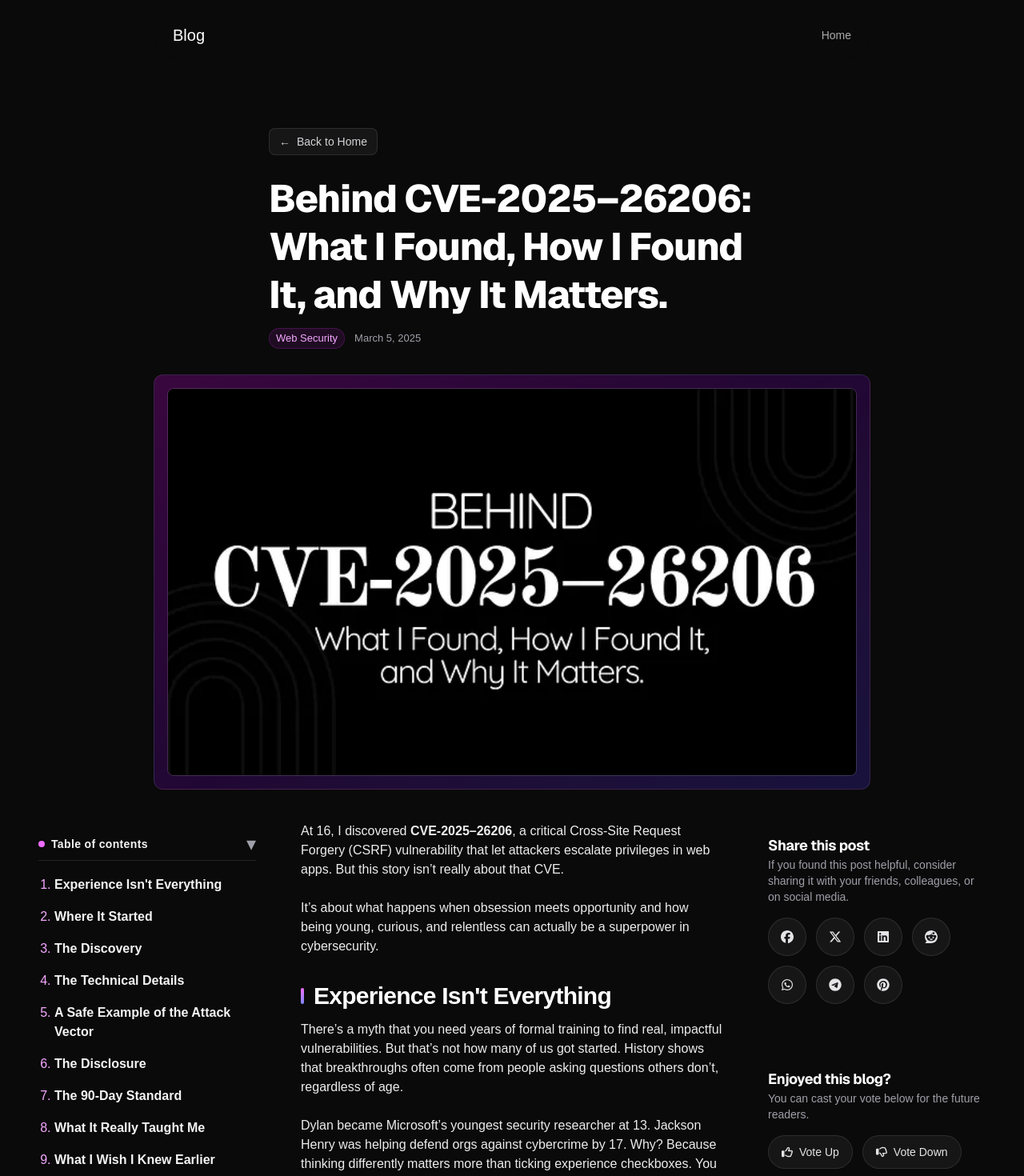
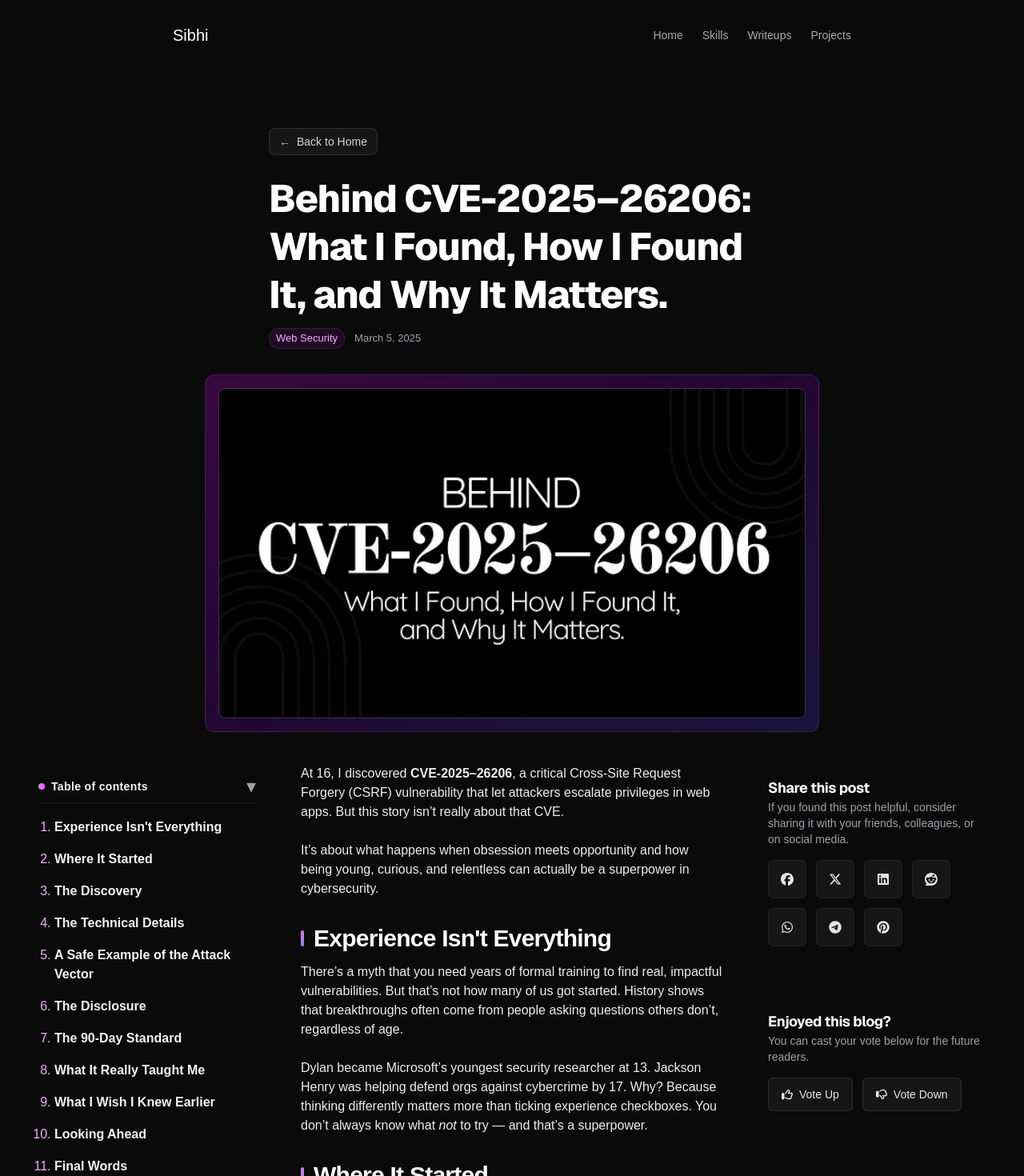
Before and after one commit to Tokittoo/xibhi, a Next.js app: page /CVE-26206-2025 in a window 1280 px wide. Shown: the top 1470 px of the page at 80% size. Built offline with nearby package versions, Linux system fonts and the light colour scheme.

Commit message:
Add files via upload

```diff
--- a/src/app/CVE-26206-2025/CVENavbar.tsx
+++ b/src/app/CVE-26206-2025/CVENavbar.tsx
@@ -4,7 +4,10 @@ import React, { useRef, useState } from "react";
 import Link from "next/link";
 
 const navLinks = [
-  { name: "Home", href: "/" }
+  { name: "Home", href: "/" },
+  { name: "Skills", href: "/#Skills" },
+  { name: "Writeups", href: "/#Writeups" },
+  { name: "Projects", href: "/#Projects" }
 ];
 
 export default function CVENavbar() {
@@ -64,7 +67,7 @@ export default function CVENavbar() {
         }}
       >
         <Link className="w-max flex-shrink-0 flex items-center gap-2" href="/CVE-26206-2025">
-          <span className="text-lg md:text-xl text-white">Blog</span>
+          <span className="text-lg md:text-xl text-white">Sibhi</span>
         </Link>
 
         <div className="hidden md:flex gap-6" style={{ opacity: 1 }}>
--- a/src/app/CVE-26206-2025/page.tsx
+++ b/src/app/CVE-26206-2025/page.tsx
@@ -1,9 +1,13 @@
 import React from 'react'
 import Link from 'next/link'
-import { FaFacebook, FaXTwitter, FaLinkedin, FaReddit, FaWhatsapp, FaTelegram, FaPinterest, FaRegThumbsUp, FaRegThumbsDown } from 'react-icons/fa6'
+import { FaRegThumbsUp, FaRegThumbsDown, FaGithub, FaInstagram, FaLinkedin, FaMedium } from 'react-icons/fa6'
+import ShareButtons from '@/components/ShareButtons'
+import { IconBrandX } from '@tabler/icons-react'
+import FeedbackButtons from '@/components/FeedbackButtons'
 
 const WriteupPage = () => {
   return (
+    <>
     <article className="max-w-2xl mx-auto" style={{ fontFamily: 'General Sans, sans-serif' }}>
       <div className="mb-6" id="cve-back">
         <Link href="/" className="inline-flex items-center gap-2 text-sm text-zinc-300 hover:text-white rounded-lg border border-white/10 px-3 py-1.5 bg-white/5">
@@ -20,7 +24,7 @@ const WriteupPage = () => {
       </div>
 
       <div className="relative mx-[calc(50%-50vw)] w-screen px-6 mt-8">
-        <div className="mx-auto w-full max-w-4xl rounded-xl overflow-hidden border border-white/10 bg-gradient-to-br from-fuchsia-600/25 via-purple-700/20 to-indigo-700/25">
+        <div className="mx-auto w-full max-w-3xl rounded-xl overflow-hidden border border-white/10 bg-gradient-to-br from-fuchsia-600/25 via-purple-700/20 to-indigo-700/25">
           <div className="p-3 md:p-4">
             <div className="rounded-lg border border-white/15 overflow-hidden">
               <picture>
@@ -267,30 +271,35 @@ const WriteupPage = () => {
               <div className="bg-background p-6">
                 <h3 className="font-sans font-bold tracking-tight text-lg text-white">Share this post</h3>
                 <p className="text-sm text-zinc-400">If you found this post helpful, consider sharing it with your friends, colleagues, or on social media.</p>
-                <div className="mt-4 flex flex-wrap gap-3">
-                  <a aria-label="Share on Facebook" className="grid place-items-center size-12 rounded-full border border-white/10 bg-white/5 text-zinc-200 hover:text-white" href="#" target="_blank" rel="noopener noreferrer"><FaFacebook /></a>
-                  <a aria-label="Share on X" className="grid place-items-center size-12 rounded-full border border-white/10 bg-white/5 text-zinc-200 hover:text-white" href="#" target="_blank" rel="noopener noreferrer"><FaXTwitter /></a>
-                  <a aria-label="Share on LinkedIn" className="grid place-items-center size-12 rounded-full border border-white/10 bg-white/5 text-zinc-200 hover:text-white" href="#" target="_blank" rel="noopener noreferrer"><FaLinkedin /></a>
-                  <a aria-label="Share on Reddit" className="grid place-items-center size-12 rounded-full border border-white/10 bg-white/5 text-zinc-200 hover:text-white" href="#" target="_blank" rel="noopener noreferrer"><FaReddit /></a>
-                  <a aria-label="Share on WhatsApp" className="grid place-items-center size-12 rounded-full border border-white/10 bg-white/5 text-zinc-200 hover:text-white" href="#" target="_blank" rel="noopener noreferrer"><FaWhatsapp /></a>
-                  <a aria-label="Share on Telegram" className="grid place-items-center size-12 rounded-full border border-white/10 bg-white/5 text-zinc-200 hover:text-white" href="#" target="_blank" rel="noopener noreferrer"><FaTelegram /></a>
-                  <a aria-label="Share on Pinterest" className="grid place-items-center size-12 rounded-full border border-white/10 bg-white/5 text-zinc-200 hover:text-white" href="#" target="_blank" rel="noopener noreferrer"><FaPinterest /></a>
-                </div>
+                <ShareButtons title="Behind CVE-2025–26206: What I Found, How I Found It, and Why It Matters." className="mt-4 flex flex-wrap gap-3" buttonClassName="size-12" size={48} />
               </div>
 
               <div className="bg-background p-6">
                 <h3 className="font-sans font-bold tracking-tight text-lg text-white">Enjoyed this blog?</h3>
                 <p className="text-sm text-zinc-400">You can cast your vote below for the future readers.</p>
-                <div className="mt-4 flex items-center gap-3">
-                  <button className="inline-flex items-center gap-2 rounded-full border border-white/10 bg-white/5 px-4 py-2.5 text-sm text-zinc-200 hover:text-white"><FaRegThumbsUp /> Vote Up</button>
-                  <button className="inline-flex items-center gap-2 rounded-full border border-white/10 bg-white/5 px-4 py-2.5 text-sm text-zinc-200 hover:text-white"><FaRegThumbsDown /> Vote Down</button>
-                </div>
+                <FeedbackButtons className="mt-4" storageKey="cve-26206-2025-feedback" pageId="cve-26206-2025" />
               </div>
             </div>
           </aside>
         </div>
       </div>
     </article>
+
+    {/* Bottom social row footer */}
+    <div className="relative mx-[calc(50%-50vw)] w-screen px-6 mt-9">
+      <div className="mx-auto w-full max-w-7xl border-t border-white/10" />
+      <div className="mx-auto w-full max-w-7xl flex items-center justify-between px-0 py-6">
+        <div className="flex items-center gap-3 text-zinc-400">
+          <a href="https://github.com/xibhi" target="_blank" rel="noopener noreferrer" className="grid place-items-center size-9 rounded-md border border-white/10 bg-white/5 hover:text-white"><FaGithub className="size-4" /></a>
+          <a href="https://x.com/xibhi_" target="_blank" rel="noopener noreferrer" className="grid place-items-center size-9 rounded-md border border-white/10 bg-white/5 hover:text-white"><IconBrandX className="size-4" /></a>
+          <a href="https://www.instagram.com/_xibhi_" target="_blank" rel="noopener noreferrer" className="grid place-items-center size-9 rounded-md border border-white/10 bg-white/5 hover:text-white"><FaInstagram className="size-4" /></a>
+          <a href="https://www.linkedin.com/in/sibhibalamurugan" target="_blank" rel="noopener noreferrer" className="grid place-items-center size-9 rounded-md border border-white/10 bg-white/5 hover:text-white"><FaLinkedin className="size-4" /></a>
+          <a href="https://medium.com/@xibhi" target="_blank" rel="noopener noreferrer" className="grid place-items-center size-9 rounded-md border border-white/10 bg-white/5 hover:text-white"><FaMedium className="size-4" /></a>
+        </div>
+        <div className="text-xs text-zinc-500">2025 © All rights reserved.</div>
+      </div>
+    </div>
+    </>
   )
 }
 
--- a/src/app/page.tsx
+++ b/src/app/page.tsx
@@ -6,15 +6,23 @@ import Projects from '@/components/Projects'
 import { AnimationWrapper } from '@/components/ui/animation-wrapper'
 import Writeups from '@/components/Writeups'
 import HallOfFame from '@/components/HallOfFame'
+import HashScrollCenter from '@/components/HashScrollCenter'
 
 const Home = () => {
   return (
     <AnimationWrapper>
+      <HashScrollCenter />
       <Intro />
       <HallOfFame />
-      <Skills />
-      <Writeups />
-      <Projects />
+      <section id="Skills">
+        <Skills />
+      </section>
+      <section id="Writeups">
+        <Writeups />
+      </section>
+      <section id="Projects">
+        <Projects />
+      </section>
     </AnimationWrapper>
   )
 }
--- /dev/null
+++ b/src/components/FeedbackButtons.tsx
@@ -0,0 +1,81 @@
+"use client";
+
+import React from "react";
+import { FaRegThumbsUp, FaRegThumbsDown } from "react-icons/fa6";
+
+type Feedback = "up" | "down" | null;
+
+export default function FeedbackButtons({
+  storageKey = "cve_feedback",
+  className,
+  pageId = "cve-26206-2025",
+}: {
+  storageKey?: string;
+  className?: string;
+  pageId?: string;
+}) {
+  const [choice, setChoice] = React.useState<Feedback>(null);
+  const [submitted, setSubmitted] = React.useState(false);
+  const [counts, setCounts] = React.useState<{ up: number; down: number; total: number } | null>(null);
+
+  React.useEffect(() => {
+    try {
+      const saved = window.localStorage.getItem(storageKey);
+      if (saved === "up" || saved === "down") {
+        setChoice(saved);
+        setSubmitted(true);
+      }
+    } catch {}
+    // Load server counts
+    fetch(`/api/feedback?page=${encodeURIComponent(pageId)}`)
+      .then(r => r.json())
+      .then(d => setCounts({ up: d.up ?? 0, down: d.down ?? 0, total: d.total ?? 0 }))
+      .catch(() => setCounts(null))
+  }, [storageKey]);
+
+  const submit = (value: Feedback) => () => {
+    if (submitted) return;
+    setChoice(value);
+    setSubmitted(true);
+    try {
+      if (value) window.localStorage.setItem(storageKey, value);
+    } catch {}
+    // Persist to server
+    fetch('/api/feedback', {
+      method: 'POST',
+      headers: { 'Content-Type': 'application/json' },
+      body: JSON.stringify({ page: pageId, vote: value })
+    }).then(r => r.json()).then(d => setCounts({ up: d.up ?? 0, down: d.down ?? 0, total: d.total ?? 0 })).catch(() => {})
+  };
+
+  const base =
+    "inline-flex items-center gap-2 border px-4 py-2.5 text-sm transition-colors";
+  const idle = "border-white/10 bg-white/5 text-zinc-200 hover:text-white";
+  const active = "border-fuchsia-400/40 bg-fuchsia-500/10 text-white";
+
+  return (
+    <div className={className}>
+      <button
+        onClick={submit("up")}
+        disabled={submitted}
+        className={`${base} ${choice === "up" ? active : idle} ${submitted ? "opacity-80 cursor-not-allowed" : "rounded-md"}`}
+        aria-pressed={choice === "up"}
+        aria-label="Vote up"
+      >
+        <FaRegThumbsUp /> Vote Up
+      </button>
+      <button
+        onClick={submit("down")}
+        disabled={submitted}
+        className={`${base} ${choice === "down" ? active : idle} ${submitted ? "opacity-80 cursor-not-allowed" : "rounded-md"} ml-3`}
+        aria-pressed={choice === "down"}
+        aria-label="Vote down"
+      >
+        <FaRegThumbsDown /> Vote Down
+      </button>
+      <div className="mt-2 text-xs text-zinc-400">
+        {submitted ? 'Thanks for your feedback.' : null}
+      </div>
+    </div>
+  );
+}
--- /dev/null
+++ b/src/components/HashScrollCenter.tsx
@@ -0,0 +1,27 @@
+"use client";
+
+import React from "react";
+
+function centerToHash() {
+  if (typeof window === 'undefined') return;
+  const hash = window.location.hash?.replace('#', '');
+  if (!hash) return;
+  const el = document.getElementById(hash);
+  if (!el) return;
+  // Wait a tick to ensure layout is ready
+  requestAnimationFrame(() => {
+    el.scrollIntoView({ behavior: 'smooth', block: 'center', inline: 'nearest' });
+  });
+}
+
+export default function HashScrollCenter() {
+  React.useEffect(() => {
+    // On initial load
+    centerToHash();
+    // On hash changes within the same page
+    const onHash = () => centerToHash();
+    window.addEventListener('hashchange', onHash);
+    return () => window.removeEventListener('hashchange', onHash);
+  }, []);
+  return null;
+}
--- /dev/null
+++ b/src/components/ShareButtons.tsx
@@ -0,0 +1,69 @@
+"use client";
+
+import React from "react";
+import { FaFacebook, FaXTwitter, FaLinkedin, FaReddit, FaWhatsapp, FaTelegram, FaPinterest } from "react-icons/fa6";
+
+type ShareButtonsProps = {
+  title: string;
+  className?: string;
+  buttonClassName?: string;
+  size?: number; // px
+};
+
+function openCentered(url: string, name: string, w = 520, h = 520) {
+  const y = window.top?.outerHeight ? Math.max(0, (window.top.outerHeight - h) / 2) : 0;
+  const x = window.top?.outerWidth ? Math.max(0, (window.top.outerWidth - w) / 2) : 0;
+  const features = `popup=yes,toolbar=0,location=0,status=0,menubar=0,scrollbars=1,resizable=1,width=${w},height=${h},top=${y},left=${x}`;
+  window.open(url, name, features);
+}
+
+export default function ShareButtons({ title, className, buttonClassName, size = 24 }: ShareButtonsProps) {
+  const onShare = (platform: string) => (e: React.MouseEvent) => {
+    e.preventDefault();
+    const pageUrl = encodeURIComponent(window.location.href);
+    const text = encodeURIComponent(title);
+
+    let shareUrl = "";
+    switch (platform) {
+      case "facebook":
+        shareUrl = `https://www.facebook.com/sharer/sharer.php?u=${pageUrl}`;
+        break;
+      case "x":
+        shareUrl = `https://twitter.com/intent/tweet?url=${pageUrl}&text=${text}`;
+        break;
+      case "linkedin":
+        shareUrl = `https://www.linkedin.com/sharing/share-offsite/?url=${pageUrl}`;
+        break;
+      case "reddit":
+        shareUrl = `https://www.reddit.com/submit?url=${pageUrl}&title=${text}`;
+        break;
+      case "whatsapp":
+        shareUrl = `https://api.whatsapp.com/send?text=${text}%20${pageUrl}`;
+        break;
+      case "telegram":
+        shareUrl = `https://t.me/share/url?url=${pageUrl}&text=${text}`;
+        break;
+      case "pinterest":
+        shareUrl = `https://pinterest.com/pin/create/button/?url=${pageUrl}&description=${text}`;
+        break;
+      default:
+        return;
+    }
+    openCentered(shareUrl, `share-${platform}`);
+  };
+
+  const baseBtn = `grid place-items-center rounded-md border border-white/5 hover:border-white/10 bg-white/5 text-zinc-200 hover:text-white`;
+  const styleSize: React.CSSProperties = { width: size, height: size };
+
+  return (
+    <div className={className}>
+      <a aria-label="Share on Facebook" onClick={onShare("facebook")} href="#" className={`${baseBtn} ${buttonClassName}`} style={styleSize}><FaFacebook className="size-4" /></a>
+      <a aria-label="Share on X" onClick={onShare("x")} href="#" className={`${baseBtn} ${buttonClassName}`} style={styleSize}><FaXTwitter className="size-4" /></a>
+      <a aria-label="Share on LinkedIn" onClick={onShare("linkedin")} href="#" className={`${baseBtn} ${buttonClassName}`} style={styleSize}><FaLinkedin className="size-4" /></a>
+      <a aria-label="Share on Reddit" onClick={onShare("reddit")} href="#" className={`${baseBtn} ${buttonClassName}`} style={styleSize}><FaReddit className="size-4" /></a>
+      <a aria-label="Share on WhatsApp" onClick={onShare("whatsapp")} href="#" className={`${baseBtn} ${buttonClassName}`} style={styleSize}><FaWhatsapp className="size-4" /></a>
+      <a aria-label="Share on Telegram" onClick={onShare("telegram")} href="#" className={`${baseBtn} ${buttonClassName}`} style={styleSize}><FaTelegram className="size-4" /></a>
+      <a aria-label="Share on Pinterest" onClick={onShare("pinterest")} href="#" className={`${baseBtn} ${buttonClassName}`} style={styleSize}><FaPinterest className="size-4" /></a>
+    </div>
+  );
+}
--- a/src/components/Skills.tsx
+++ b/src/components/Skills.tsx
@@ -18,7 +18,7 @@ const cybersecurity: Skill[] = [
   { name: "Wireless Security Assessment", icon: <IoRadio size={18} /> },
   { name: "Scripting and Automation", icon: <FaTerminal size={18} /> },
   { name: "Adversarial ML & AI Security", icon: <FaRobot size={18}/> },
-  { name: "2D/3D Concept Artist", icon: <MdBrush size={18} /> },
+  { name: "2D/3D Concept Design", icon: <MdBrush size={18} /> },
   { name: "Physics Programming", icon: <FaAtom size={18} /> }
 ];
 
```
Also changed, not shown: src/app/api/feedback/route.ts (added, +37 -0 lines).
